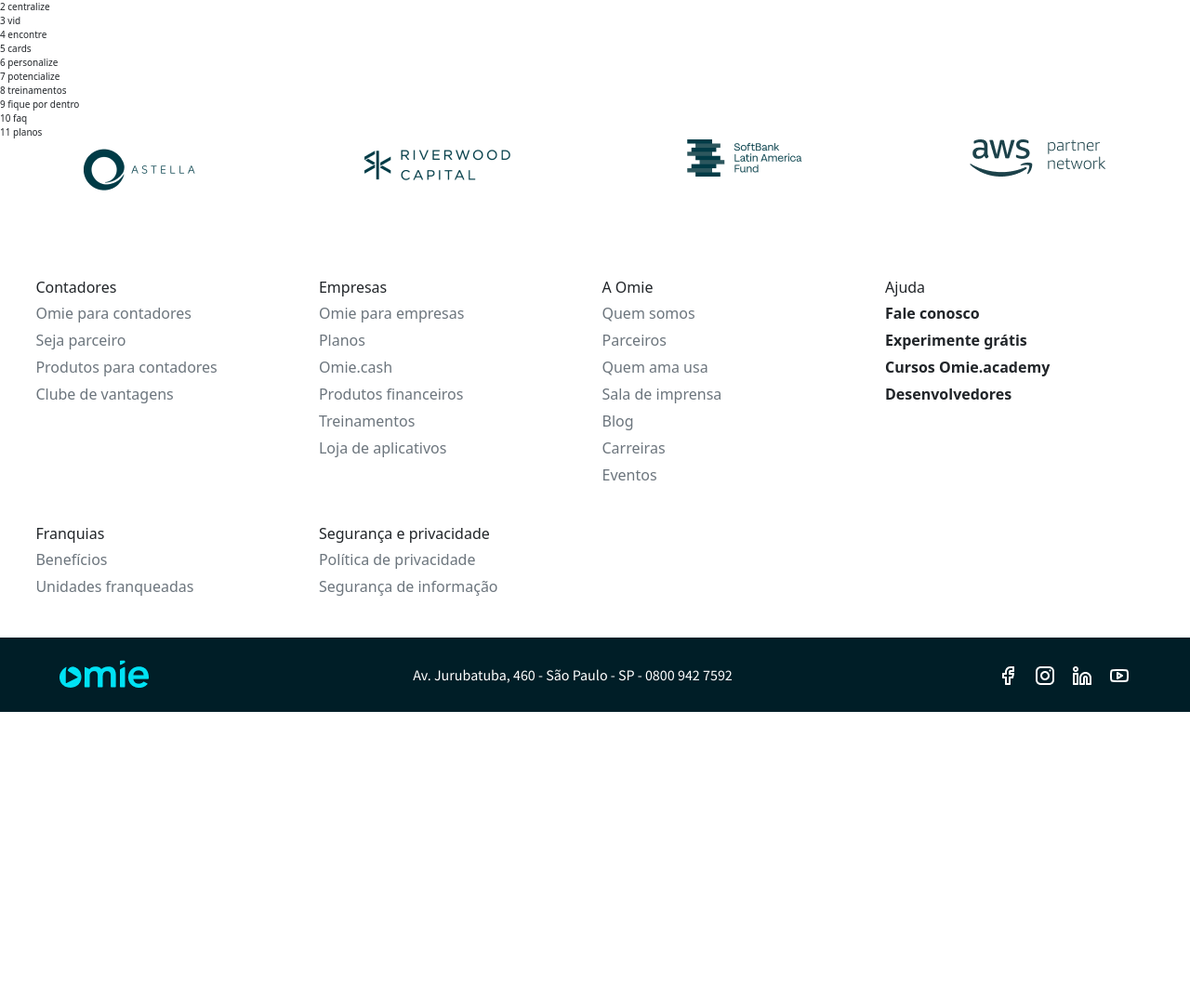
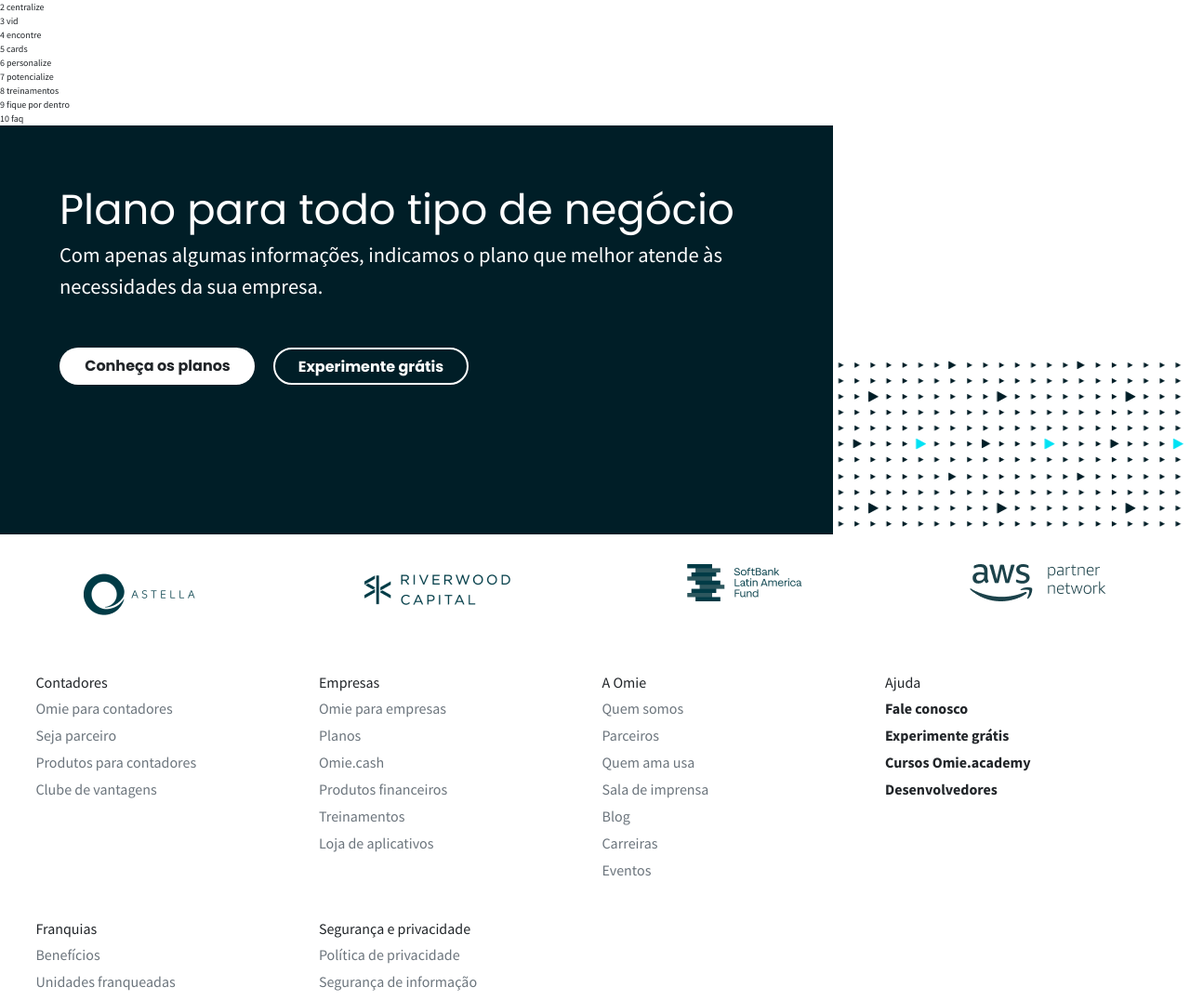
Before and after one commit to RobertoChagas/TESTE-Omie, a plain HTML site: page index.html in a window 1280 px wide. Shown: the top 1076 px of the page at 93% size. Before the commit the page ends 800 px from the top, so only its background shows below. Drawn offline with nearby package versions, Linux system fonts and the light colour scheme.

Commit message:
created section planos

```diff
--- a/index.html
+++ b/index.html
@@ -47,7 +47,30 @@
     <section>8 treinamentos</section>
     <section>9 fique por dentro</section>
     <section>10 faq</section>
-    <section>11 planos</section>
+    <section class="planos">
+        <div class="planos-card">
+            <h1>Plano para todo tipo de negócio</h1>
+            <p>
+                Com apenas algumas informações, indicamos o plano que melhor atende às necessidades da sua empresa.
+            </p>
+            <div class="flex">
+              <div class="botao-plano">
+                <div>
+                  <a href="#" class="btn " style="background: #FFFFFF;">Conheça os planos</a>
+                </div>
+                <div>
+                  <a href="#" class="btn" style="border: 2px solid #FFFFFF; color:#FFFFFF">Experimente grátis</a>
+                </div>
+              </div>
+              <!--
+                <img src="./assets/Dark.png" alt="detalhes em seta">
+              -->
+            </div>
+        </div>
+        <div class="planos-light">
+            <img src="./assets/Light.png" alt="detalhes em seta">
+        </div>
+    </section>
     <section class="empresas-parceiras">
         <img src="./assets/logo-astella.png" alt="logo empresa astella" style="height: 6.4rem;">
         <img src="./assets/logo-riverwood.png" alt="logo empresa riverwood" style="height: 5.6rem;">
--- a/styles.css
+++ b/styles.css
@@ -4,26 +4,89 @@
     border: none;
     text-decoration: none;
     box-sizing: border-box;
+    font-family: "Source Sans Pro", serif;
   }
 
   html{
     font-size: 62.5%;
+
   }
+
+.planos {
+    display:flex;
+    height:44rem;
+}
+
+.planos-card{
+    margin-right: 0;
+    padding: 5%;
+    height: 100%;
+    width:70%;
+    background:#001e27;
+    color: #ffffff;
+}
+
+.planos-light {
+    width:30%;
+}
+
+.planos-card h1{
+    font-size:4.5rem;
+    font-family: "Poppins", serif;
+}
+
+.planos-card p{
+    font-size: 2.25rem;
+    font-weight: 400;
+
+}
+
+.botao-plano {
+    height: 40px;
+    display: flex;
+    gap: 20px
+
+}
+
+.planos-card div a{
+    width: 210px;
+    height: 40px;
+    border-right:10px;
+    border-radius: 1000px;
+    font-size: 1.6rem;
+    font-family: "Poppins", serif;
+    font-weight: 700;
+    padding-top:3.5%;
+    }
 
 
 
+    .flex {
+        display: flex;
+        padding-top: 5%;
+    }
+
+    .flex img {
+        display: flex;
+        justify-content: flex-end;
+    }
+
+    .planos-light{
+        display: flex;
+        align-items: flex-end;
+    }
+
+    .planos-light img {
+        height:19.2rem;
+        width: 100%;
+    }
 
 .empresas-parceiras{
     display:flex;
     justify-content: space-around;
     height:11.2rem;
+    padding-top:2.5%;
 }
-
-.empresas-parceiras img {
-
-    width:;
-}
-
 
 .servicos{
     display: flex;
```
Also changed, not shown: assets/Dark.png (added), assets/Light.png (added).
